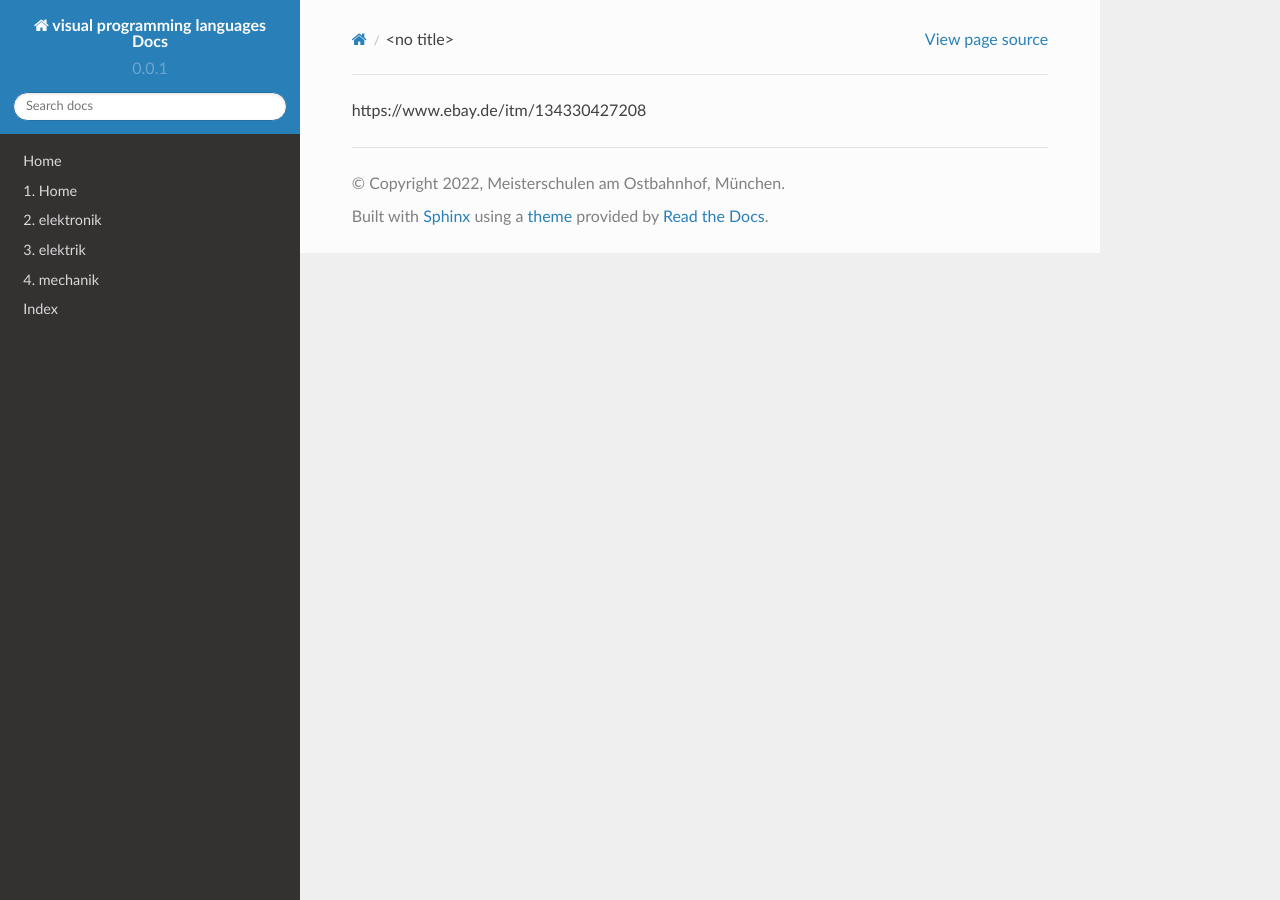
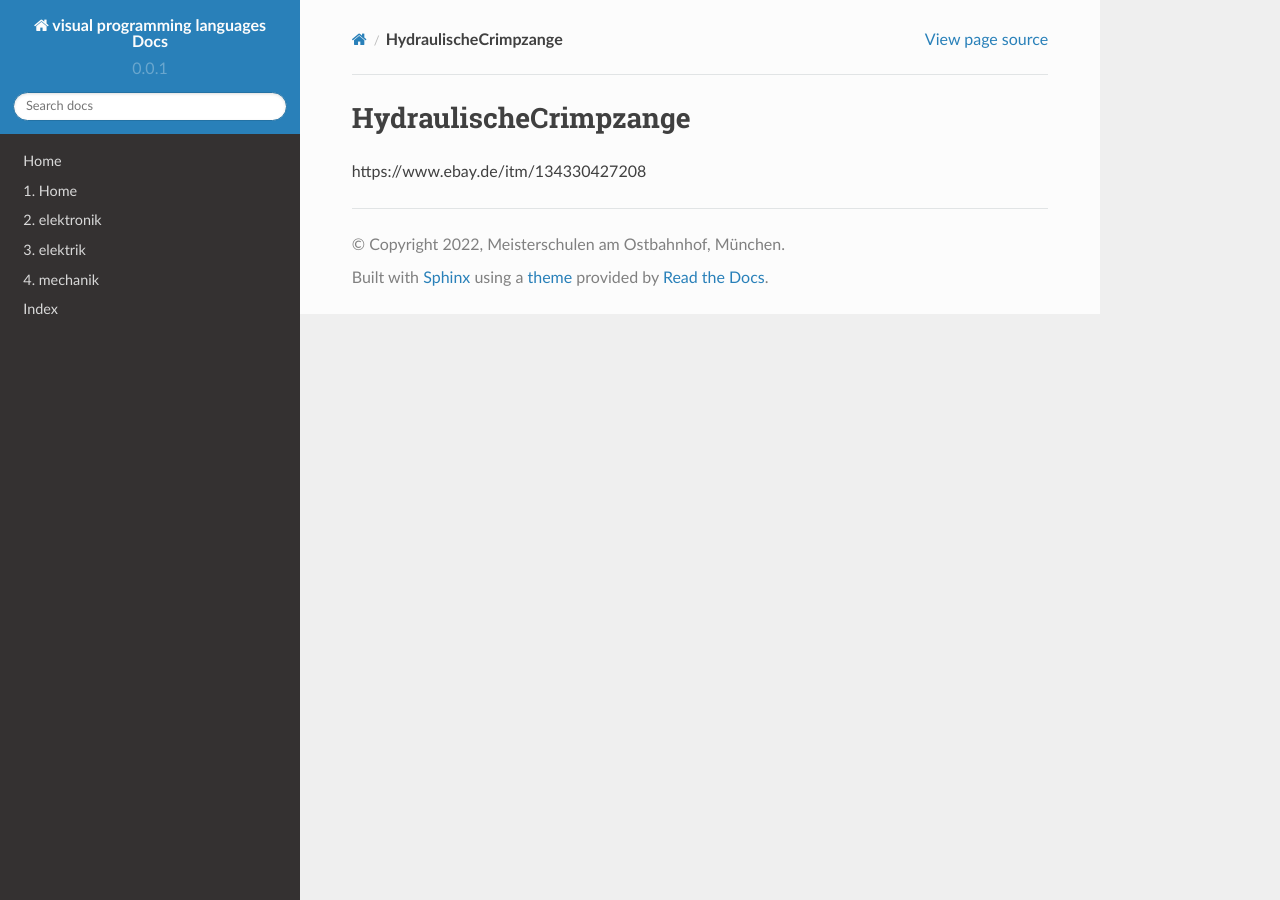
Before and after one commit to diplfranzhoepfinger/werkzeug-docs, a Sphinx documentation site: the page built from docs/elektrik/crimpen/hydraulisch/HydraulischeCrimpzange.md, in a window 1280 px wide. Built offline with Sphinx 7.4.7 and the Read the Docs theme 2.0.0, drawn with Linux system fonts in a browser that asks for light colours.

Commit message:
Create HydraulischeCrimpzange.md

```diff
--- a/docs/elektrik/crimpen/hydraulisch/HydraulischeCrimpzange.md
+++ b/docs/elektrik/crimpen/hydraulisch/HydraulischeCrimpzange.md
@@ -1 +1,3 @@
+## **HydraulischeCrimpzange**
+
 https://www.ebay.de/itm/134330427208
```
